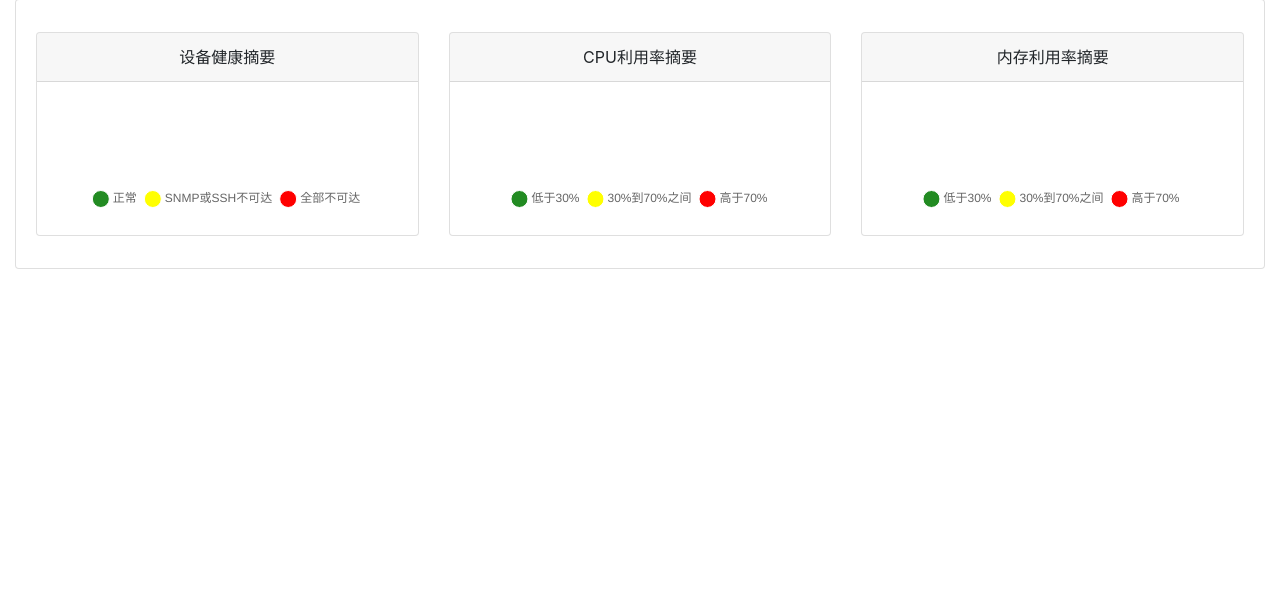
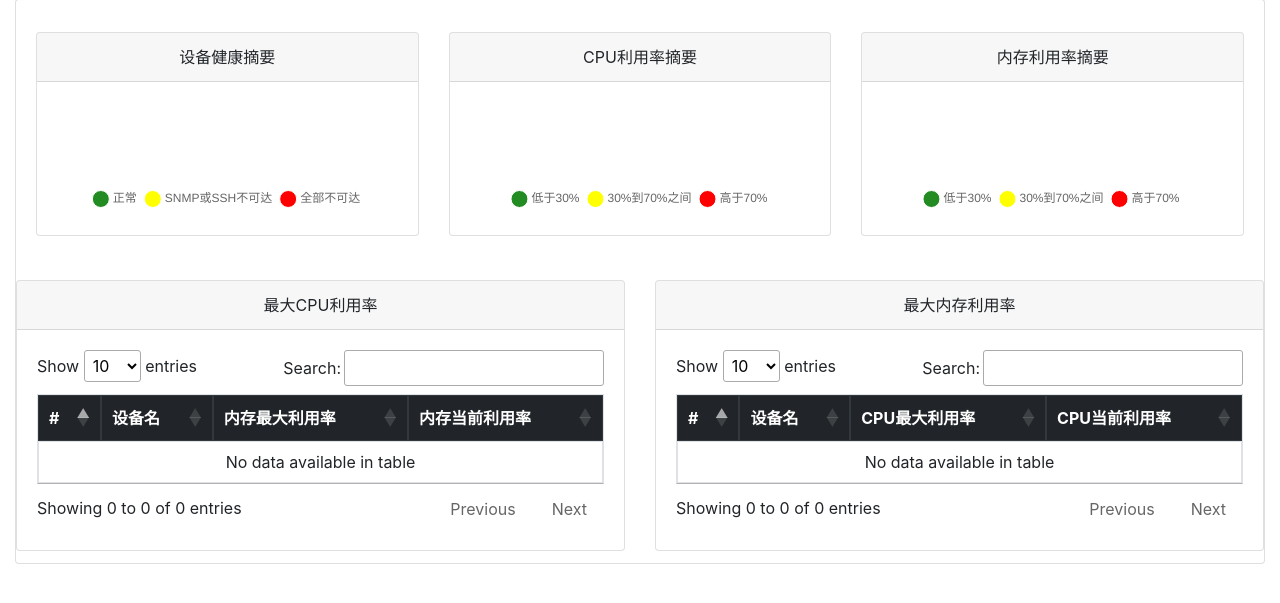
Before and after one commit to cqbomb/qyt_devnet, a Django app: page / in a window 1280 px wide. Shown: the part 67-670 px from the top of the page. Run offline with Django 3.2, Linux system fonts and the light colour scheme; data that the repository does not hold is empty; some libraries are stand-ins or nearby versions.

Commit message:
CPU和内存最大利用率!首页显示!

```diff
--- a/templates/index.html
+++ b/templates/index.html
@@ -2,6 +2,10 @@
 {% block title %}
     乾頤堂DevNET
 {% endblock title %}
+
+{% block head %}
+    <link rel="stylesheet" href="https://cdn.datatables.net/1.10.19/css/jquery.dataTables.min.css">
+{% endblock head %}
 
 {% block js %}
     <!-- 加载Chart.js的JS文件 -->
@@ -12,7 +16,10 @@
     <script src="{% static "js/chart_functions.js" %}"></script>
     <!-- 加载ajax的JS文件-->
     <script src="https://ajax.googleapis.com/ajax/libs/jquery/3.3.1/jquery.min.js"></script>
+
+    <script src="https://cdn.datatables.net/1.10.19/js/jquery.dataTables.min.js"></script>
 {% endblock js %}
+
 
 {% block body %}
 <div class="container-fluid">
@@ -45,6 +52,24 @@
             </div>
         </div>
       </div>
+      <div class="row py-2">
+            <div class="col-md-6 py-1">
+                <div class="card">
+                    <div class="card-header">最大CPU利用率</div>
+                    <div class="card-body">
+                        {% include 'top_cpu_utilization.html'%}
+                    </div>
+                </div>
+            </div>
+            <div class="col-md-6 py-1">
+                <div class="card">
+                    <div class="card-header">最大内存利用率</div>
+                    <div class="card-body">
+                        {% include 'top_mem_utilization.html'%}
+                    </div>
+                </div>
+            </div>
+      </div>
 </div>
 </div>
 
@@ -55,4 +80,56 @@
     get_json_render_chart('/home/mem', "chDonut3", "pie");
 </script>
 
+<script>
+    $(document).ready( function () {
+        $('#myTable_cpu').DataTable();
+    } );
+</script>
+    {# DataTable中点击任何一个条目变深色,表示被选中功能的JavaScript #}
+    <script>
+    $(document).ready(function() {
+        var table = $('#myTable_cpu').DataTable();
+
+        $('#myTable_cpu tbody').on( 'click', 'tr', function () {
+            if ( $(this).hasClass('selected') ) {
+                $(this).removeClass('selected');
+            }
+            else {
+                table.$('tr.selected').removeClass('selected');
+                $(this).addClass('selected');
+            }
+        } );
+
+        $('#button').click( function () {
+            table.row('.selected').remove().draw( false );
+        } );
+    } );
+</script>
+
+<script>
+    $(document).ready( function () {
+        $('#myTable_mem').DataTable();
+    } );
+</script>
+    {# DataTable中点击任何一个条目变深色,表示被选中功能的JavaScript #}
+    <script>
+    $(document).ready(function() {
+        var table = $('#myTable_mem').DataTable();
+
+        $('#myTable_mem tbody').on( 'click', 'tr', function () {
+            if ( $(this).hasClass('selected') ) {
+                $(this).removeClass('selected');
+            }
+            else {
+                table.$('tr.selected').removeClass('selected');
+                $(this).addClass('selected');
+            }
+        } );
+
+        $('#button').click( function () {
+            table.row('.selected').remove().draw( false );
+        } );
+    } );
+</script>
+
 {% endblock body %}
--- /dev/null
+++ b/templates/top_cpu_utilization.html
@@ -0,0 +1,59 @@
+<table class="table table-bordered" id="myTable_cpu">
+
+      <thead class="thead-dark">
+        <tr>
+          <th scope="col">#</th>
+          <th scope="col">设备名</th>
+          <!--th scope="col">IP地址</th-->
+          <th scope="col">内存最大利用率</th>
+          <th scope="col">内存当前利用率</th>
+        </tr>
+      </thead>
+      <tbody id ="myTable_cpu">
+        {% for device in devices_cpu_list %}
+        <tr>
+          <th scope="row" align="center" valign="center" >{{ forloop.counter }}</th>
+          <td align="center" valign="center" style="color:black"><strong>{{ device.name }}</strong></td>
+
+          {% if device.cpu_max >= 70 %}
+          <td align="center" valign="center">
+              <div class="progress">
+                <div class="progress-bar bg-danger" role="progressbar" style="width: {{ device.cpu_max }}%" aria-valuenow="25" aria-valuemin="0" aria-valuemax="100">{{ device.cpu_max }}%</div>
+              </div>
+          </td>
+          {% elif device.cpu_max >= 30 %}
+          <td align="center" valign="center">
+              <div class="progress">
+                <div class="progress-bar bg-warning" role="progressbar" style="width: {{ device.cpu_max }}%" aria-valuenow="25" aria-valuemin="0" aria-valuemax="100">{{ device.cpu_max }}%</div>
+              </div>
+          </td>
+          {% else %}
+          <td align="center" valign="center">
+              <div class="progress">
+                <div class="progress-bar bg-success" role="progressbar" style="width: {{ device.cpu_max }}%" aria-valuenow="25" aria-valuemin="0" aria-valuemax="100">{{ device.cpu_max }}%</div>
+              </div>
+          </td>
+          {% endif %}
+
+          {% if device.cpu_current >= 70 %}
+          <td align="center" valign="center">
+              <div class="progress">
+                <div class="progress-bar bg-danger" role="progressbar" style="width: {{ device.cpu_current }}%" aria-valuenow="25" aria-valuemin="0" aria-valuemax="100">{{ device.cpu_current }}%</div>
+              </div>
+          </td>
+          {% elif device.cpu_current >= 30 %}
+          <td align="center" valign="center">
+              <div class="progress">
+                <div class="progress-bar bg-warning" role="progressbar" style="width: {{ device.cpu_current }}%" aria-valuenow="25" aria-valuemin="0" aria-valuemax="100">{{ device.cpu_current }}%</div>
+              </div>
+          </td>
+          {% else %}
+          <td align="center" valign="center">
+              <div class="progress">
+                <div class="progress-bar bg-success" role="progressbar" style="width: {{ device.cpu_current }}%" aria-valuenow="25" aria-valuemin="0" aria-valuemax="100">{{ device.cpu_current }}%</div>
+              </div>
+          </td>
+          {% endif %}
+        {% endfor %}
+      </tbody>
+    </table>
--- /dev/null
+++ b/templates/top_mem_utilization.html
@@ -0,0 +1,59 @@
+<table class="table table-bordered" id="myTable_mem">
+
+      <thead class="thead-dark">
+        <tr>
+          <th scope="col">#</th>
+          <th scope="col">设备名</th>
+          <!--th scope="col">IP地址</th-->
+          <th scope="col">CPU最大利用率</th>
+          <th scope="col">CPU当前利用率</th>
+        </tr>
+      </thead>
+      <tbody id ="myTable_mem">
+        {% for device in devices_mem_list %}
+        <tr>
+          <th scope="row" align="center" valign="center" >{{ forloop.counter }}</th>
+          <td align="center" valign="center" style="color:black"><strong>{{ device.name }}</strong></td>
+
+          {% if device.mem_max >= 70 %}
+          <td align="center" valign="center">
+              <div class="progress">
+                <div class="progress-bar bg-danger" role="progressbar" style="width: {{ device.mem_max }}%" aria-valuenow="25" aria-valuemin="0" aria-valuemax="100">{{ device.mem_max }}%</div>
+              </div>
+          </td>
+          {% elif device.mem_max >= 30 %}
+          <td align="center" valign="center">
+              <div class="progress">
+                <div class="progress-bar bg-warning" role="progressbar" style="width: {{ device.mem_max }}%" aria-valuenow="25" aria-valuemin="0" aria-valuemax="100">{{ device.mem_max }}%</div>
+              </div>
+          </td>
+          {% else %}
+          <td align="center" valign="center">
+              <div class="progress">
+                <div class="progress-bar bg-success" role="progressbar" style="width: {{ device.mem_max }}%" aria-valuenow="25" aria-valuemin="0" aria-valuemax="100">{{ device.mem_max }}%</div>
+              </div>
+          </td>
+          {% endif %}
+
+          {% if device.mem_current >= 70 %}
+          <td align="center" valign="center">
+              <div class="progress">
+                <div class="progress-bar bg-danger" role="progressbar" style="width: {{ device.mem_current }}%" aria-valuenow="25" aria-valuemin="0" aria-valuemax="100">{{ device.mem_current }}%</div>
+              </div>
+          </td>
+          {% elif device.mem_current >= 30 %}
+          <td align="center" valign="center">
+              <div class="progress">
+                <div class="progress-bar bg-warning" role="progressbar" style="width: {{ device.mem_current }}%" aria-valuenow="25" aria-valuemin="0" aria-valuemax="100">{{ device.mem_current }}%</div>
+              </div>
+          </td>
+          {% else %}
+          <td align="center" valign="center">
+              <div class="progress">
+                <div class="progress-bar bg-success" role="progressbar" style="width: {{ device.mem_current }}%" aria-valuenow="25" aria-valuemin="0" aria-valuemax="100">{{ device.mem_current }}%</div>
+              </div>
+          </td>
+          {% endif %}
+        {% endfor %}
+      </tbody>
+    </table>
--- a/views/index.py
+++ b/views/index.py
@@ -7,7 +7,15 @@
 # https://ke.qq.com/course/271956?tuin=24199d8a
 
 from django.shortcuts import render
+from qytdb.models import Devicecpumem
 
 
 def index(request):
-    return render(request, 'index.html')
+    devices_cpu_list = []
+    devices_mem_list = []
+    result = Devicecpumem.objects.order_by("-cpu_max_utilization")
+    for x in result:
+        devices_cpu_list.append({'name': x.name, 'cpu_max': x.cpu_max_utilization, 'cpu_current': x.cpu_current_utilization})
+        devices_mem_list.append({'name': x.name, 'mem_max': x.mem_max_utilization, 'mem_current': x.mem_current_utilization})
+
+    return render(request, 'index.html', {'devices_cpu_list': devices_cpu_list, 'devices_mem_list': devices_mem_list})
```
